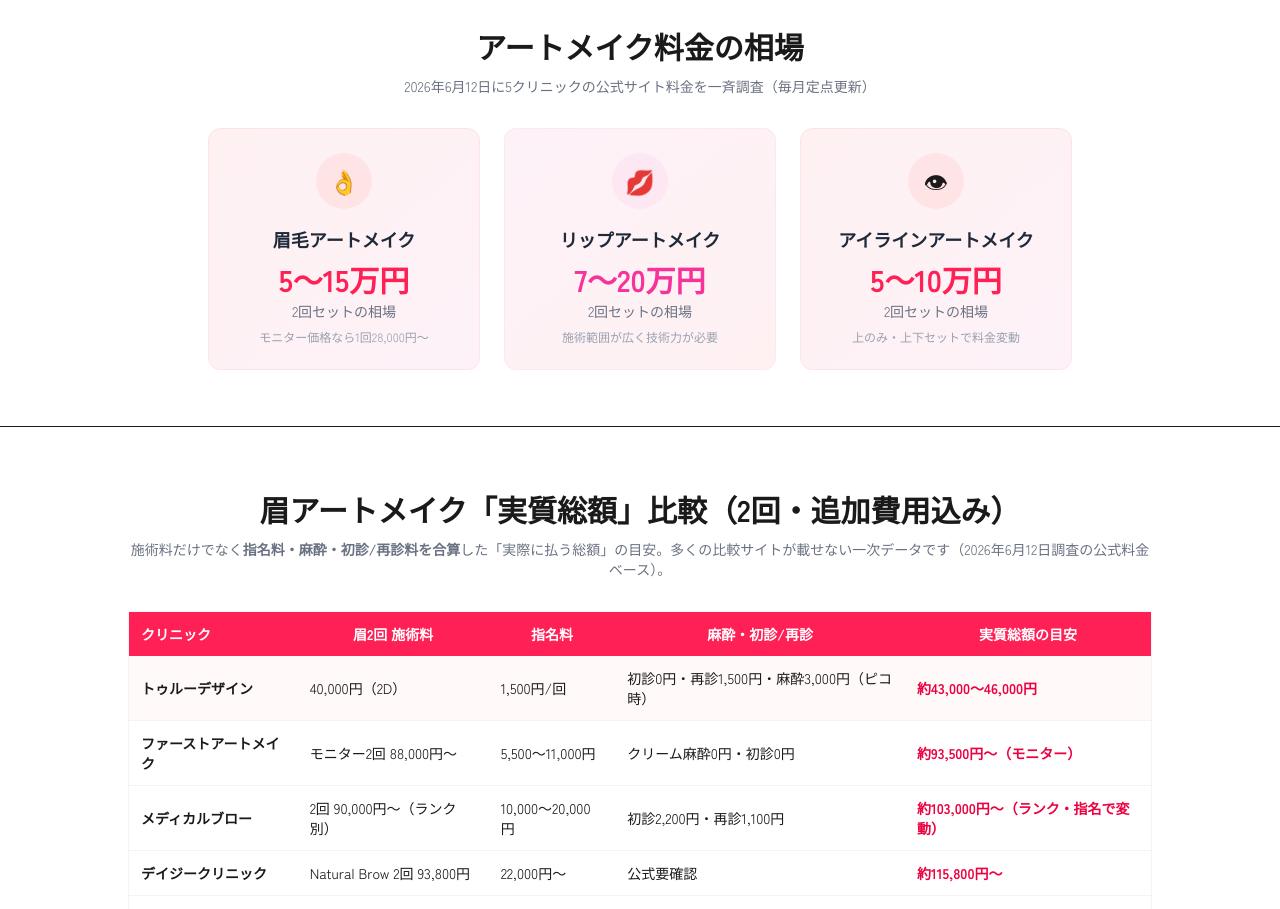
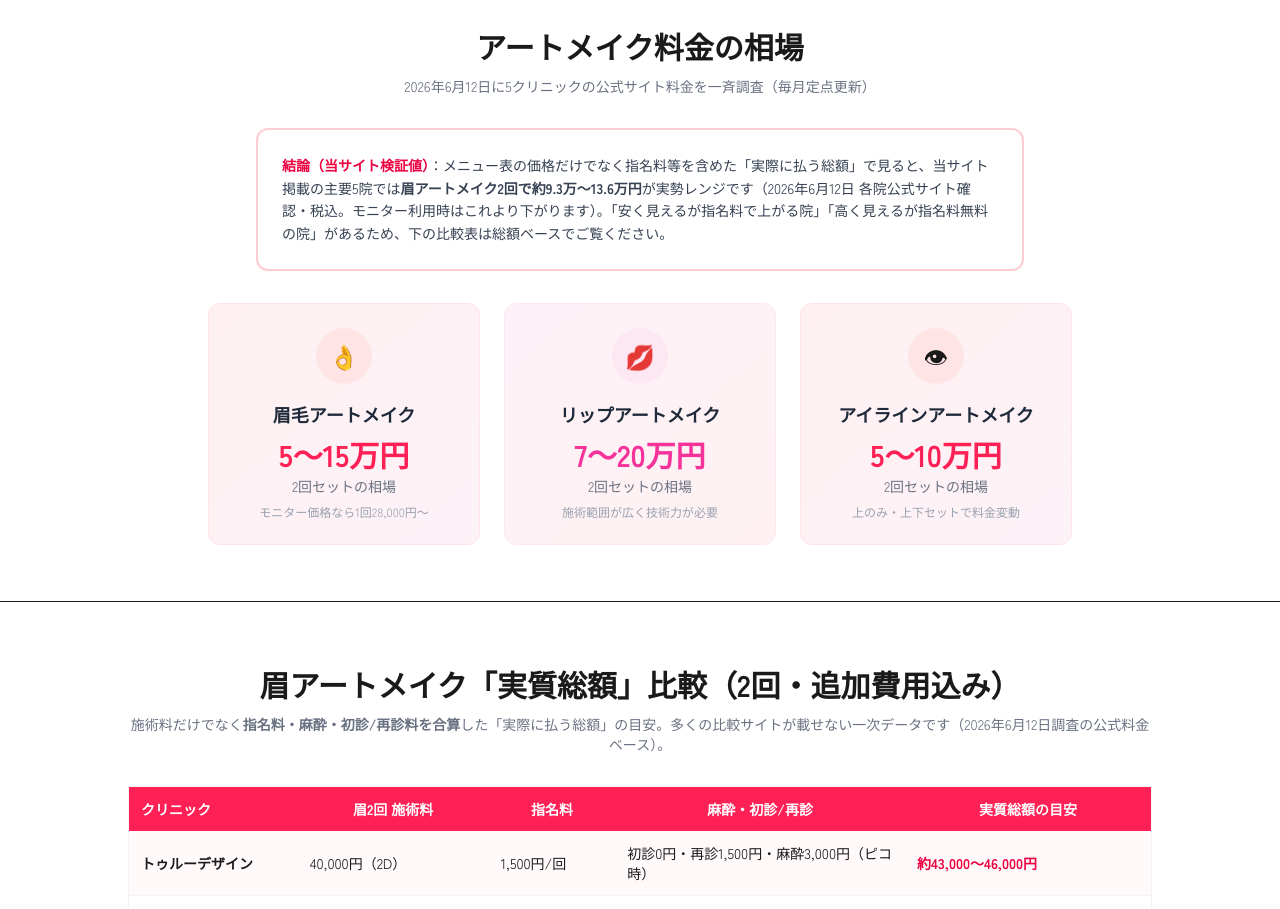
Before and after one commit to mediaxsaburoai0818-design/artmake-hikaku, a Next.js app: page /compare/price in a window 1280 px wide. Shown: the part 1120-2029 px from the top of the page. Built offline with nearby package versions, Linux system fonts and the light colour scheme.

Commit message:
S2: compare/price強化(値段・相場直答title/実質総額レンジ結論/旧リタッチ料金の残存是正)

```diff
--- a/src/app/compare/price/page.tsx
+++ b/src/app/compare/price/page.tsx
@@ -4,13 +4,13 @@
 import AuthorBox from '@/components/AuthorBox'
 
 export const metadata: Metadata = {
-  title: "アートメイク料金比較DB【2026年6月12日調査】眉・リップ・アイラインの公式料金と最安クリニック",
+  title: "アートメイクの値段・相場はいくら？【2026年】眉・リップの料金比較DBと実際に払う総額",
   description:
     "5クリニックの公式サイト料金を2026年6月12日に一斉調査した料金比較データベース。眉2回4万円〜・1回あたり換算・モニター価格・指名料/麻酔代などの追加費用まで出典付きで比較。毎月定点更新し、改定履歴も記録します。",
   keywords:
     "アートメイク 料金比較,アートメイク 安い,眉毛アートメイク 値段,アートメイク 相場,アートメイク モニター価格",
   openGraph: {
-    title: "アートメイク料金比較DB【2026年6月調査】公式料金を毎月定点更新",
+    title: "アートメイクの値段・相場はいくら？【2026年】料金比較DB・毎月定点更新",
     description:
       "眉毛・リップ・アイラインのアートメイク料金を5社比較。モニター最安28,000円〜。料金を安くするコツも解説。",
     type: "article",
@@ -211,7 +211,7 @@
   },
   {
     q: "リタッチはいつ必要ですか？費用はどれくらい？",
-    a: "一般的に1〜2年でアートメイクは薄くなり始めます。リタッチの費用は1回20,000〜50,000円が相場で、トゥルーデザインクリニックでは29,700円〜とリーズナブルです。定期的なリタッチで美しい状態をキープできるため、リタッチ料金も含めた総額で比較することをおすすめします。",
+    a: "一般的に1〜2年でアートメイクは薄くなり始めます。リタッチの費用は1回20,000〜50,000円程度が目安ですが、院・部位・前回施術からの期間で大きく異なり、料金改定も頻繁なため、必ず各院の公式サイト・カウンセリングで最新額をご確認ください。リタッチ料金も含めた総額で比較するのがおすすめです。",
   },
   {
     q: "アートメイクで追加料金がかかるケースはありますか？",
@@ -295,6 +295,11 @@
           <p className="text-center text-gray-500 text-sm mb-8">
             2026年6月12日に5クリニックの公式サイト料金を一斉調査（毎月定点更新）
           </p>
+          <div className="max-w-3xl mx-auto bg-white border-2 border-rose-200 rounded-xl p-6 mb-8">
+            <p className="text-sm text-gray-700 leading-relaxed">
+              <strong className="text-rose-600">結論（当サイト検証値）</strong>：メニュー表の価格だけでなく指名料等を含めた「実際に払う総額」で見ると、当サイト掲載の主要5院では<strong>眉アートメイク2回で約9.3万〜13.6万円</strong>が実勢レンジです（2026年6月12日 各院公式サイト確認・税込。モニター利用時はこれより下がります）。「安く見えるが指名料で上がる院」「高く見えるが指名料無料の院」があるため、下の比較表は総額ベースでご覧ください。
+            </p>
+          </div>
           <div className="grid md:grid-cols-3 gap-6">
             <div className="bg-gradient-to-br from-rose-50 to-pink-50 rounded-xl p-6 text-center border border-rose-100">
               <div className="inline-flex items-center justify-center w-14 h-14 bg-rose-100 rounded-full mb-4">
```
